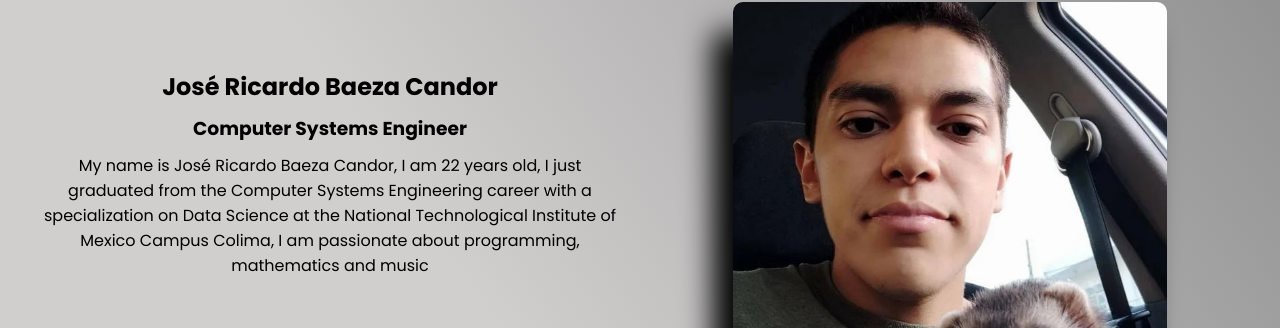
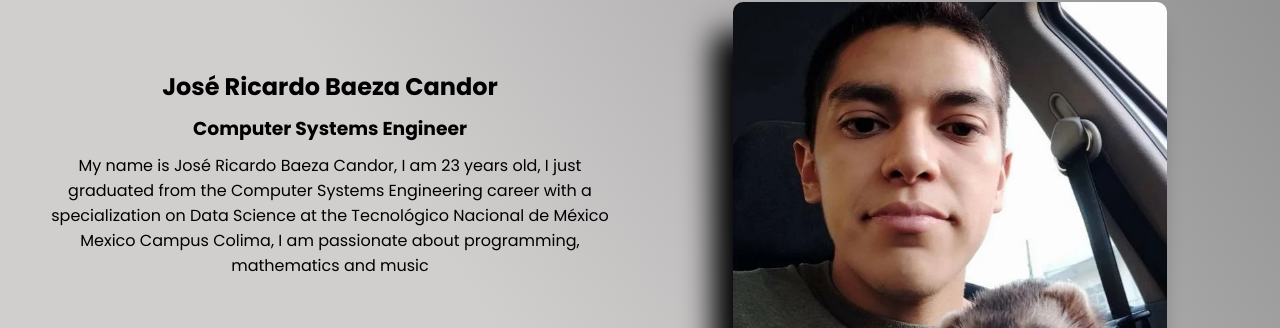
Before and after one commit to RicardoBaezaC/portfolio-ricardobzc, a React (Create React App) app: page / in a window 1280 px wide. Shown: the part 1006-1334 px from the top of the page. Built offline with nearby package versions, Linux system fonts and the light colour scheme; the HTML template or start-up script is replaced by a standard one.

Commit message:
cambio contact

```diff
--- a/src/components/About/About.js
+++ b/src/components/About/About.js
@@ -10,9 +10,9 @@ export const About = () => {
                 <h1>José Ricardo Baeza Candor</h1>
                 <h3>Computer Systems Engineer</h3>
                 <p>
-                    My name is José Ricardo Baeza Candor, I am 22 years old,
+                    My name is José Ricardo Baeza Candor, I am 23 years old,
                     I just graduated from the Computer Systems Engineering career
-                    with a specialization on Data Science at the National Technological Institute of Mexico Campus Colima,
+                    with a specialization on Data Science at the Tecnológico Nacional de México Mexico Campus Colima,
                     I am passionate about programming, mathematics and music
                 </p>
             </div>
--- a/src/components/ContactForm/ContactForm.css
+++ b/src/components/ContactForm/ContactForm.css
@@ -61,6 +61,9 @@
     .contact-container{
         grid-template-columns: 1fr;
     }
+    .contact-form-container{
+        padding-bottom: 20px;
+    }
 }
 
 .contact-container-img{
```
